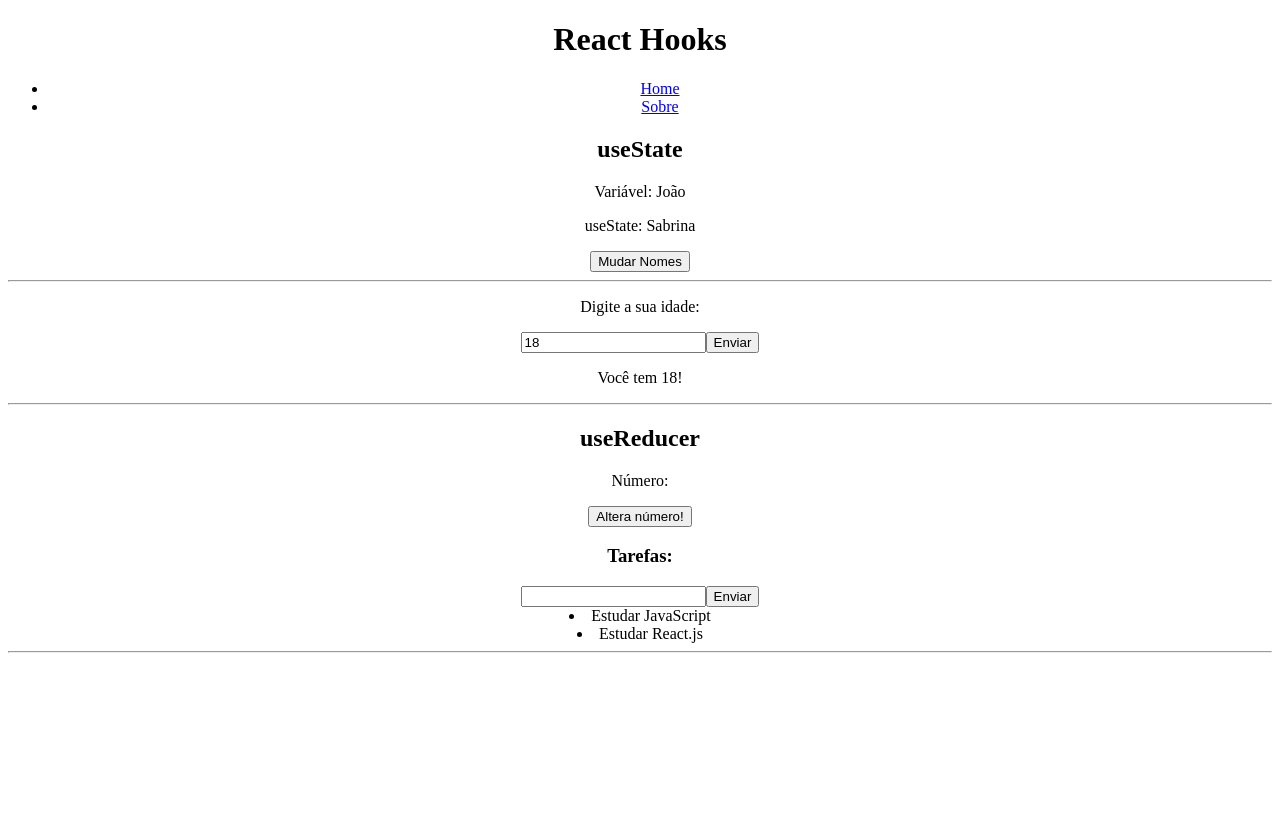
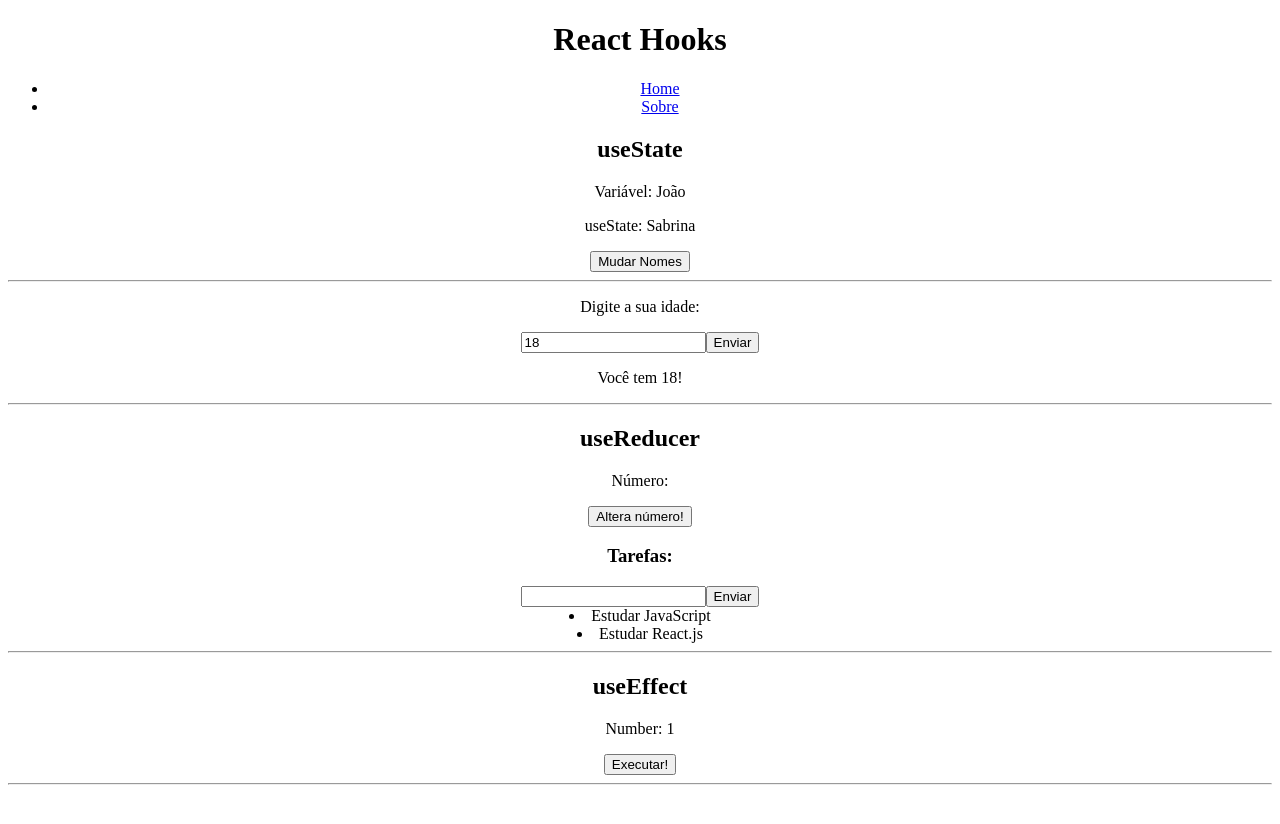
Before and after one commit to sabrinaaraujoo/react-curso, a React (Create React App) app in the folder reacthooks/: page / in a window 1280 px wide. Shown: the top 824 px of the page. Built offline with nearby package versions, Linux system fonts and the light colour scheme.

Commit message:
useEffect

```diff
--- a/reacthooks/src/Pages/Home.jsx
+++ b/reacthooks/src/Pages/Home.jsx
@@ -1,4 +1,5 @@
 import React from "react";
+import HookUseEffect from "../components/HookUseEffect";
 import HookUseReducer from "../components/HookUseReducer";
 import HookUseState from "../components/HookUseState";
 
@@ -7,6 +8,7 @@
     <div>
       <HookUseState />
       <HookUseReducer />
+      <HookUseEffect />
     </div>
   );
 };
--- /dev/null
+++ b/reacthooks/src/components/HookUseEffect.jsx
@@ -0,0 +1,26 @@
+import React, { useEffect } from "react";
+import { useState } from "react";
+
+const HookUseEffect = () => {
+  // 1 -useEffect, sem dependências
+  useEffect(() => {
+    console.log("Estou sendo executado!");
+  });
+
+  const [number, setNumber] = useState(1);
+
+  const changeSomething = () => {
+    setNumber(number + 1);
+  };
+
+  return (
+    <div>
+      <h2>useEffect</h2>
+      <p>Number: {number}</p>
+      <button onClick={changeSomething}>Executar!</button>
+      <hr />
+    </div>
+  );
+};
+
+export default HookUseEffect;
```
